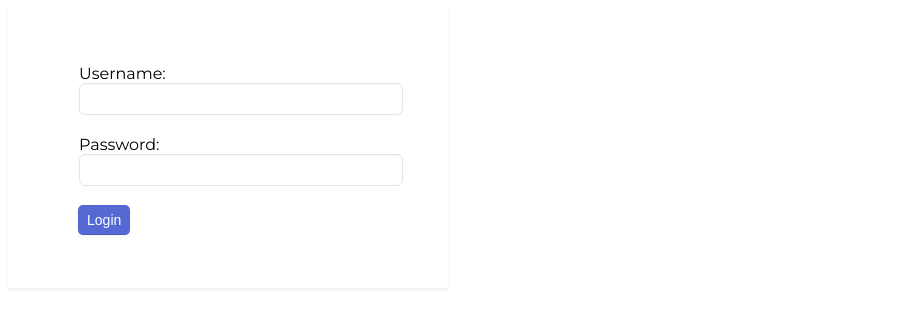
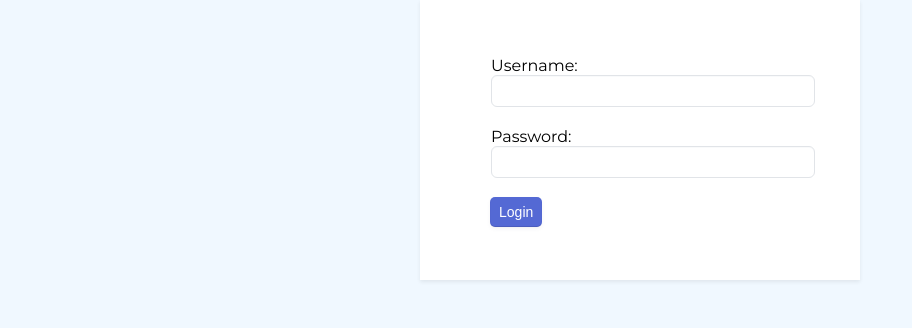
Before and after one commit to PagiY/territories, a React (Vite) app in the folder client/: page /account/login in a window 1280 px wide. Shown: the top 328 px of the page, without its empty margins (0-912 px from the left). Built offline with nearby package versions, Linux system fonts and the light colour scheme.

Commit message:
Built the providers for the App.tsx

```diff
--- a/client/src/App.tsx
+++ b/client/src/App.tsx
@@ -1,6 +1,13 @@
+import { useState, useEffect } from 'react';
+
 import { createBrowserRouter, RouterProvider } from "react-router-dom";
+
 import { Login } from "./views/Login";
 import { Home } from "./views/Home";
+
+import { AuthContext } from './contexts/AuthContext';
+
+import Protected from "./components/Protected";
 
 // Build the routes for this app
 const routes = createBrowserRouter([
@@ -10,13 +17,34 @@ const routes = createBrowserRouter([
   },
   {
     path: '/',
-    element: <Home />,
+    element: (
+      <Protected>
+        <Home />
+      </Protected>
+    ),
   }
 ]);
 
 export const App = () => {
+  const [auth, setAuth] = useState<{
+    username: string,
+    displayName: string,
+    roles: string[] } | undefined>(undefined);
+
+  // checks if user is logged in. If user is logged in, redirect to /account/login or
+  // the login page
+  useEffect(() => {
+    const user = window.sessionStorage.getItem('user');
+    if (user) {
+      setAuth(JSON.parse(user));
+    } else {
+      setAuth(undefined);
+    }
+  }, []);
 
   return (
-    <RouterProvider router={routes} />
+    <AuthContext.Provider value={{ auth, setAuth }}>
+      <RouterProvider router={routes} />
+    </AuthContext.Provider>
   );
 }
--- a/client/src/index.css
+++ b/client/src/index.css
@@ -1,3 +1,16 @@
 :root {
   font-family: Montserrat, Inter, sans-serif;
+  background-color: aliceblue;
+  padding: 0;
+  margin: 0;
 }
+
+body {
+  padding: 0;
+  margin: 0;
+  height: 100%;
+  width: 100%;
+  display: flex;
+  align-items: center;
+  justify-content: center;
+}
```
